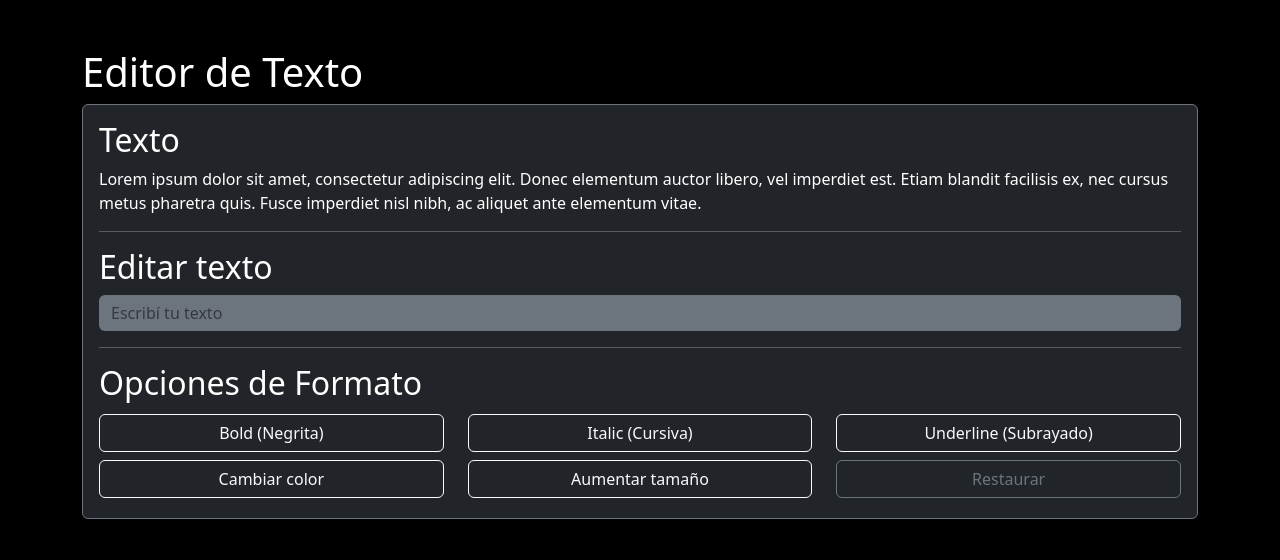
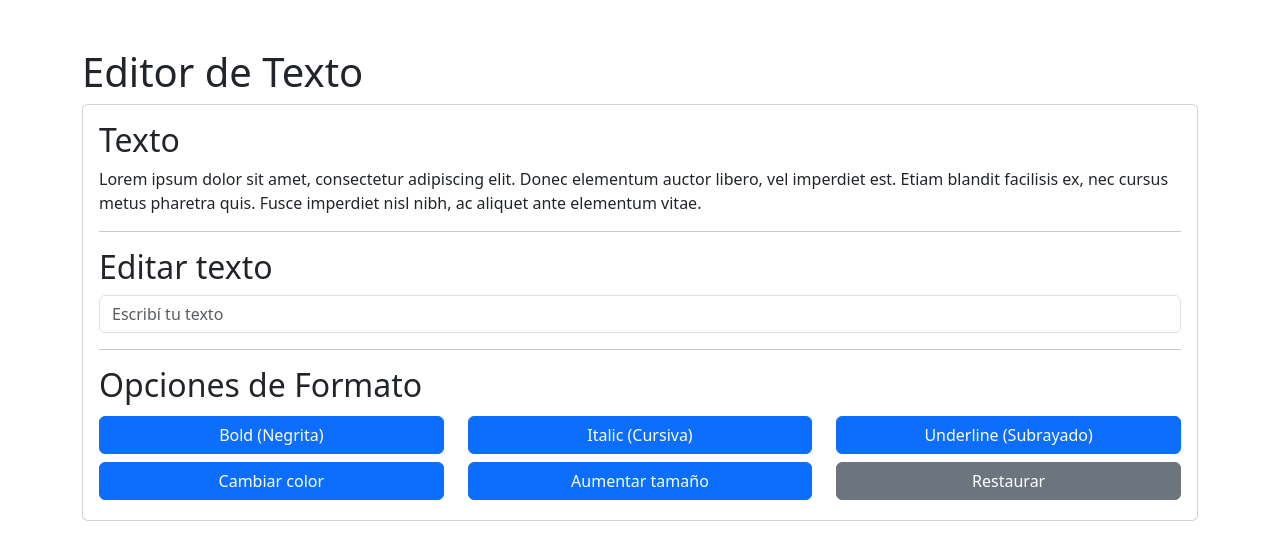
Before and after one commit to ignaciobatista207/plataformas-moviles-entregas, a plain HTML site: page tp-12/index.html in a window 1280 px wide. Drawn offline with nearby package versions, Linux system fonts and the light colour scheme.

Commit message:
Refactor HTML structure and update classes

```diff
--- a/tp-12/index.html
+++ b/tp-12/index.html
@@ -1,5 +1,5 @@
 <!DOCTYPE html>
-<html lang="es">
+<html>
 <head>
     <meta charset="utf-8">
     <meta name="viewport" content="width=device-width, initial-scale=1">
@@ -11,13 +11,13 @@
         crossorigin="anonymous">
 </head>
 
-<body class="bg-black text-white">
+<body>
 
     <div class="container my-1 my-sm-2 my-md-4 my-lg-5">
 
         <h1>Editor de Texto</h1>
 
-        <div class="card bg-dark text-white border-secondary">
+        <div class="card">
             <div class="card-body">
 
                 <h2>Texto</h2>
@@ -26,18 +26,18 @@
                     Lorem ipsum dolor sit amet, consectetur adipiscing elit. Donec elementum auctor libero, vel imperdiet est. Etiam blandit facilisis ex, nec cursus metus pharetra quis. Fusce imperdiet nisl nibh, ac aliquet ante elementum vitae.
                 </p>
 
-                <hr class="hr border-light">
+                <hr class="hr">
 
                 <h2>Editar texto</h2>
 
                 <input
                     type="text"
                     id="input-texto"
-                    class="form-control bg-secondary text-white border-0"
+                    class="form-control"
                     placeholder="Escribí tu texto"
                 >
 
-                <hr class="border-light">
+                <hr>
 
                 <h2>Opciones de Formato</h2>
 
@@ -46,7 +46,7 @@
                     <div class="col-12 col-md-4 my-1">
                         <button
                             id="btn-negrita"
-                            class="btn d-block w-100 btn-outline-light"
+                            class="btn d-block w-100 btn-primary"
                             data-formato="negrita">
                             Bold (Negrita)
                         </button>
@@ -55,7 +55,7 @@
                     <div class="col-12 col-md-4 my-1">
                         <button
                             id="btn-cursiva"
-                            class="btn d-block w-100 btn-outline-light"
+                            class="btn d-block w-100 btn-primary"
                             data-formato="cursiva">
                             Italic (Cursiva)
                         </button>
@@ -64,7 +64,7 @@
                     <div class="col-12 col-md-4 my-1">
                         <button
                             id="btn-subrayado"
-                            class="btn d-block w-100 btn-outline-light"
+                            class="btn d-block w-100 btn-primary"
                             data-formato="subrayado">
                             Underline (Subrayado)
                         </button>
@@ -73,7 +73,7 @@
                     <div class="col-12 col-md-4 my-1">
                         <button
                             id="btn-color"
-                            class="btn d-block w-100 btn-outline-light">
+                            class="btn d-block w-100 btn-primary">
                             Cambiar color
                         </button>
                     </div>
@@ -81,7 +81,7 @@
                     <div class="col-12 col-md-4 my-1">
                         <button
                             id="btn-tamaño"
-                            class="btn d-block w-100 btn-outline-light">
+                            class="btn d-block w-100 btn-primary">
                             Aumentar tamaño
                         </button>
                     </div>
@@ -89,7 +89,7 @@
                     <div class="col-12 col-md-4 my-1">
                         <button
                             id="btn-restaurar"
-                            class="btn d-block w-100 btn-outline-secondary">
+                            class="btn d-block w-100 btn-secondary">
                             Restaurar
                         </button>
                     </div>
@@ -127,7 +127,7 @@
                 texto.style.fontWeight = "normal";
 
                 document.querySelector("#btn-negrita").textContent =
-                    "Bold (Negrita)";
+                    "Bold (Desactivado)";
 
             } else {
 
@@ -150,7 +150,7 @@
                 texto.style.fontStyle = "normal";
 
                 document.querySelector("#btn-cursiva").textContent =
-                    "Italic (Cursiva)";
+                    "Italic (Desactivado)";
 
             } else {
 
@@ -173,7 +173,7 @@
                 texto.style.textDecoration = "none";
 
                 document.querySelector("#btn-subrayado").textContent =
-                    "Underline (Subrayado)";
+                    "Underline (Desactivado)";
 
             } else {
 
@@ -192,7 +192,7 @@
 
             if (texto.style.color === "red") {
 
-                texto.style.color = "white";
+                texto.style.color = "black";
 
                 document.querySelector("#btn-color").textContent =
                     "Cambiar color";
@@ -241,7 +241,7 @@
             texto.style.fontWeight = "normal";
             texto.style.fontStyle = "normal";
             texto.style.textDecoration = "none";
-            texto.style.color = "white";
+            texto.style.color = "black";
             texto.style.fontSize = "";
 
             inputTexto.value = "";
```
